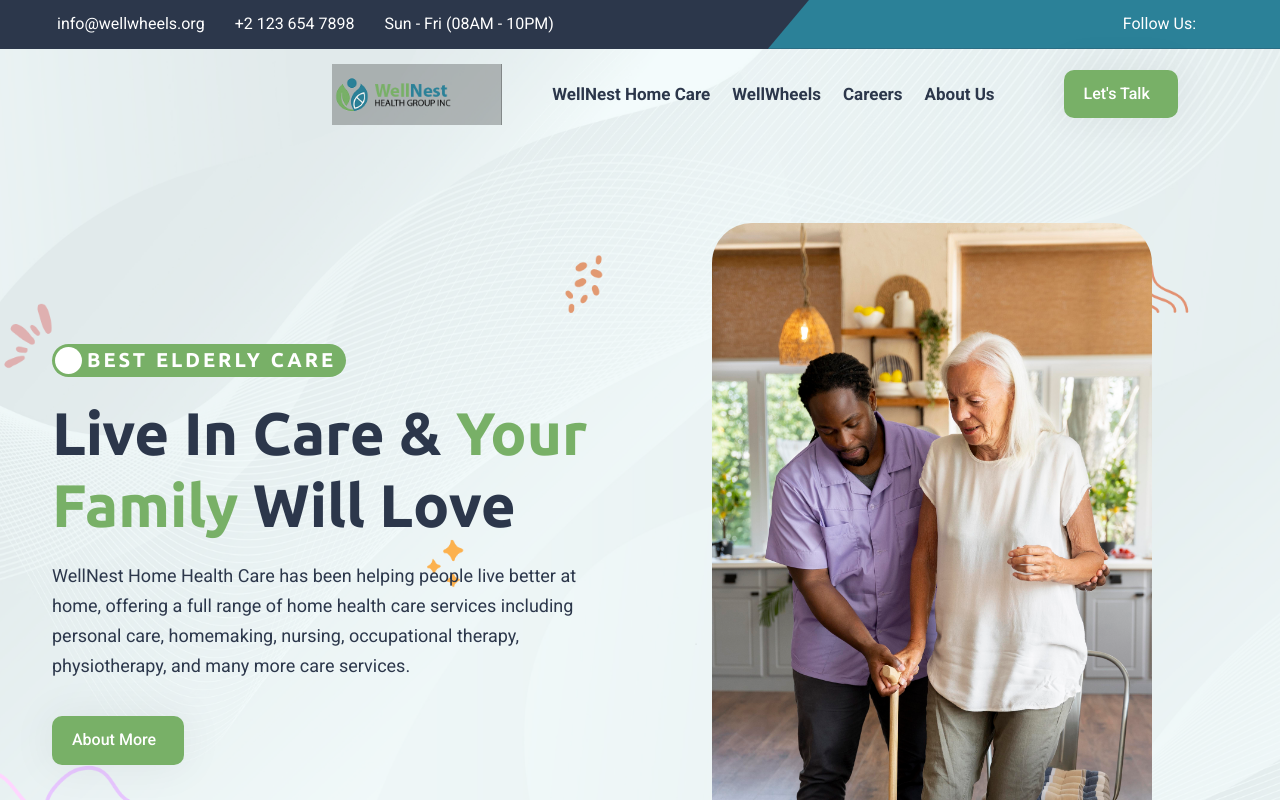
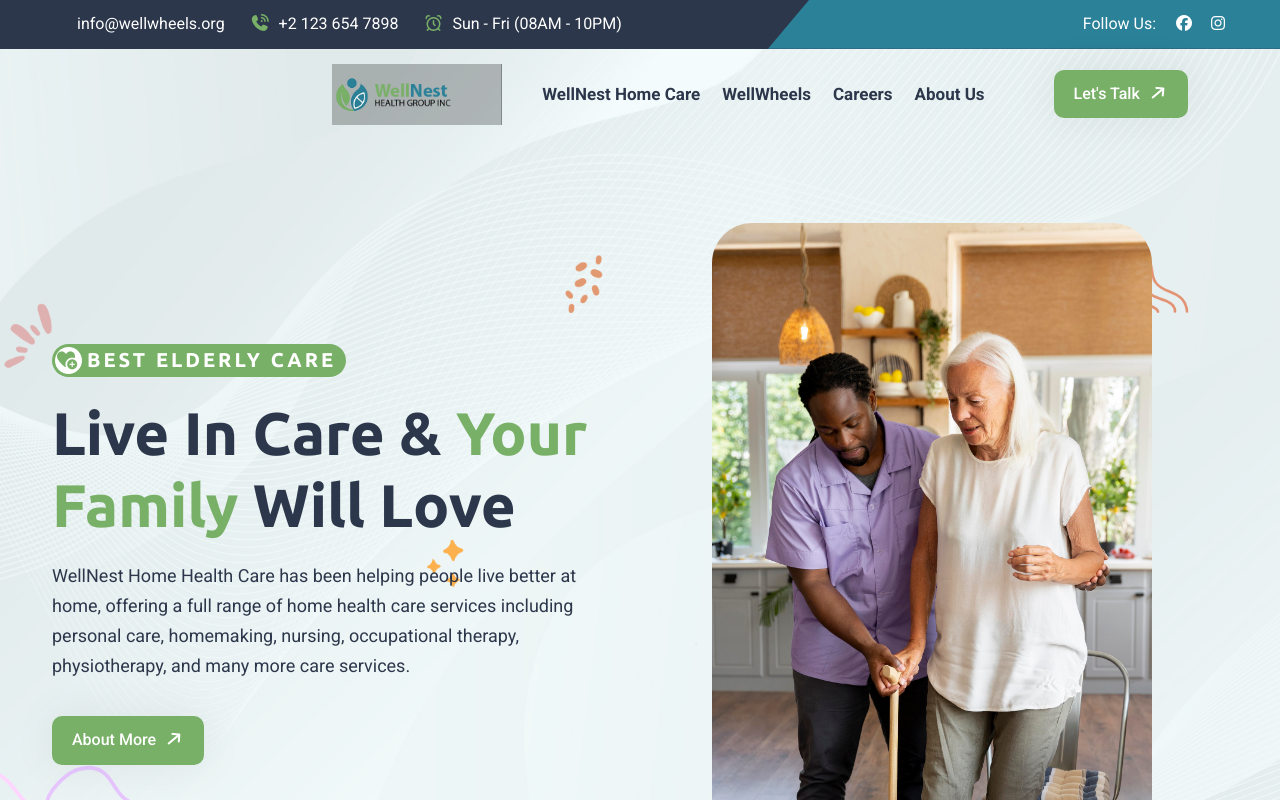
Before and after one commit to eniola99/well-nest-2, a Next.js app: page / in a window 1280 px wide. Shown: the top 800 px of the page. Built offline with nearby package versions, Linux system fonts and the light colour scheme.

Commit message:
chore: adjust global css file

```diff
--- a/styles/globals.css
+++ b/styles/globals.css
@@ -1,8 +1,9 @@
+@import "@fortawesome/fontawesome-free/css/all.min.css";
+
 :root {
   --background: #ffffff;
   --foreground: #171717;
 }
-@import "@fortawesome/fontawesome-free/css/all.min.css";
 /* @media (prefers-color-scheme: dark) {
   :root {
     --background: #0a0a0a;
```
